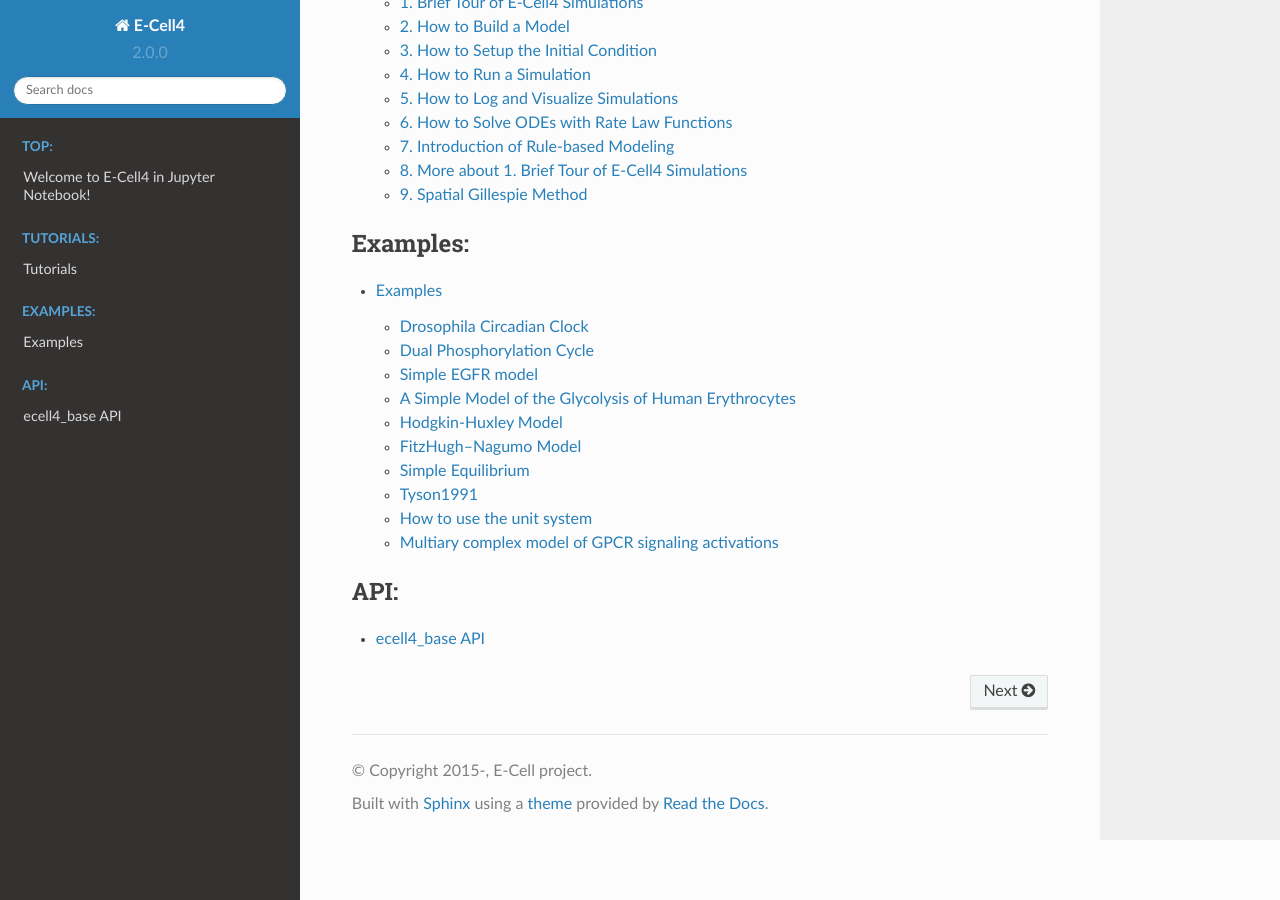
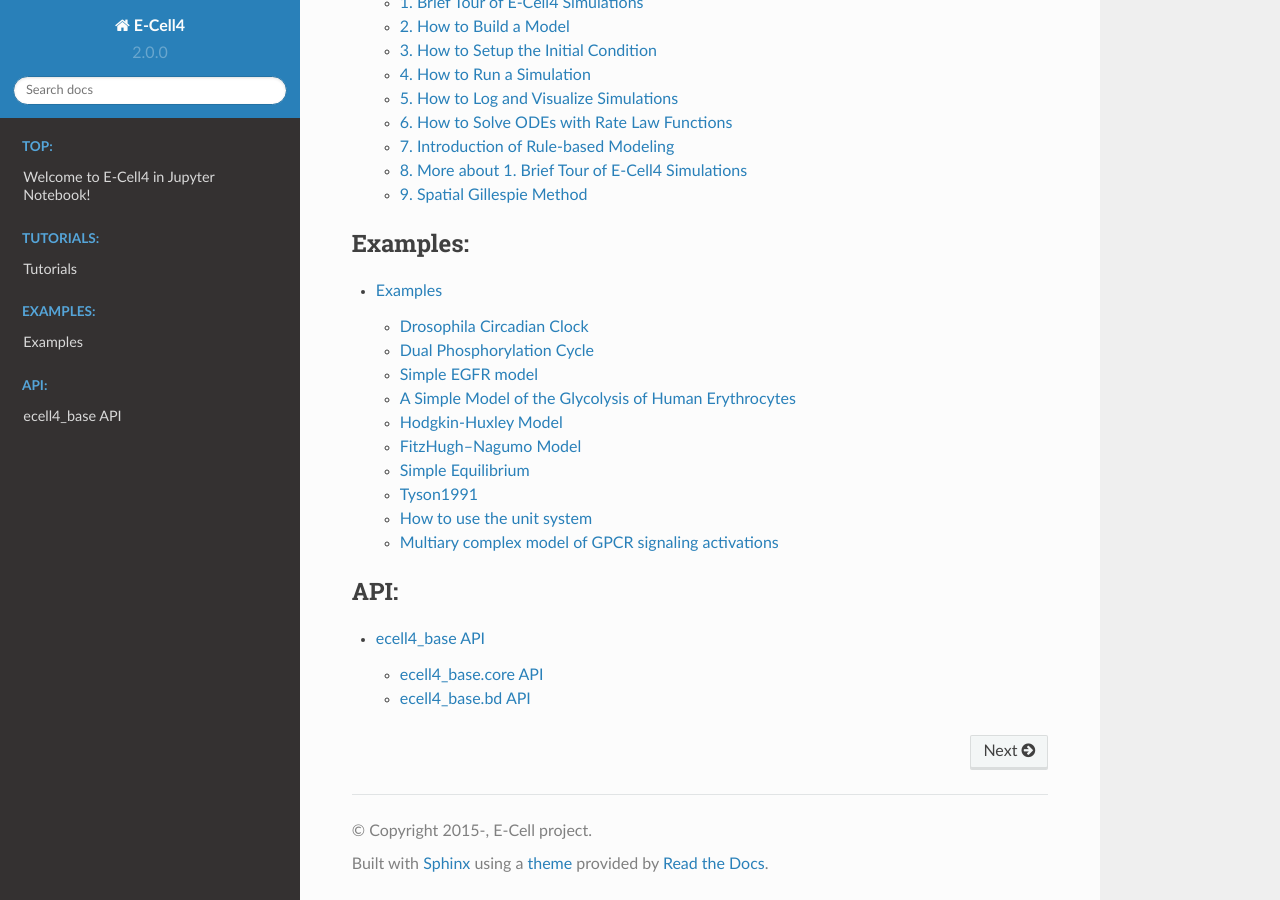
Before and after one commit to ecell/ecell4_docs, a Sphinx documentation site: the page built from documentation/index.rst, in a window 1280 px wide and 900 px high, scrolled down 765 px. Built offline with Sphinx 7.4.7 and the Read the Docs theme 2.0.0, drawn with Linux system fonts in a browser that asks for light colours.

Commit message:
Add subsection headers

```diff
--- a/documentation/api/ecell4_base.rst
+++ b/documentation/api/ecell4_base.rst
@@ -1,11 +1,17 @@
 ecell4_base API
 ===============
+
+ecell4_base.core API
+--------------------
 
 .. automodule:: ecell4_base.core
    :members:
    :undoc-members:
    :show-inheritance:
 
+ecell4_base.bd API
+------------------
+
 .. automodule:: ecell4_base.bd
    :members:
    :undoc-members:
```
